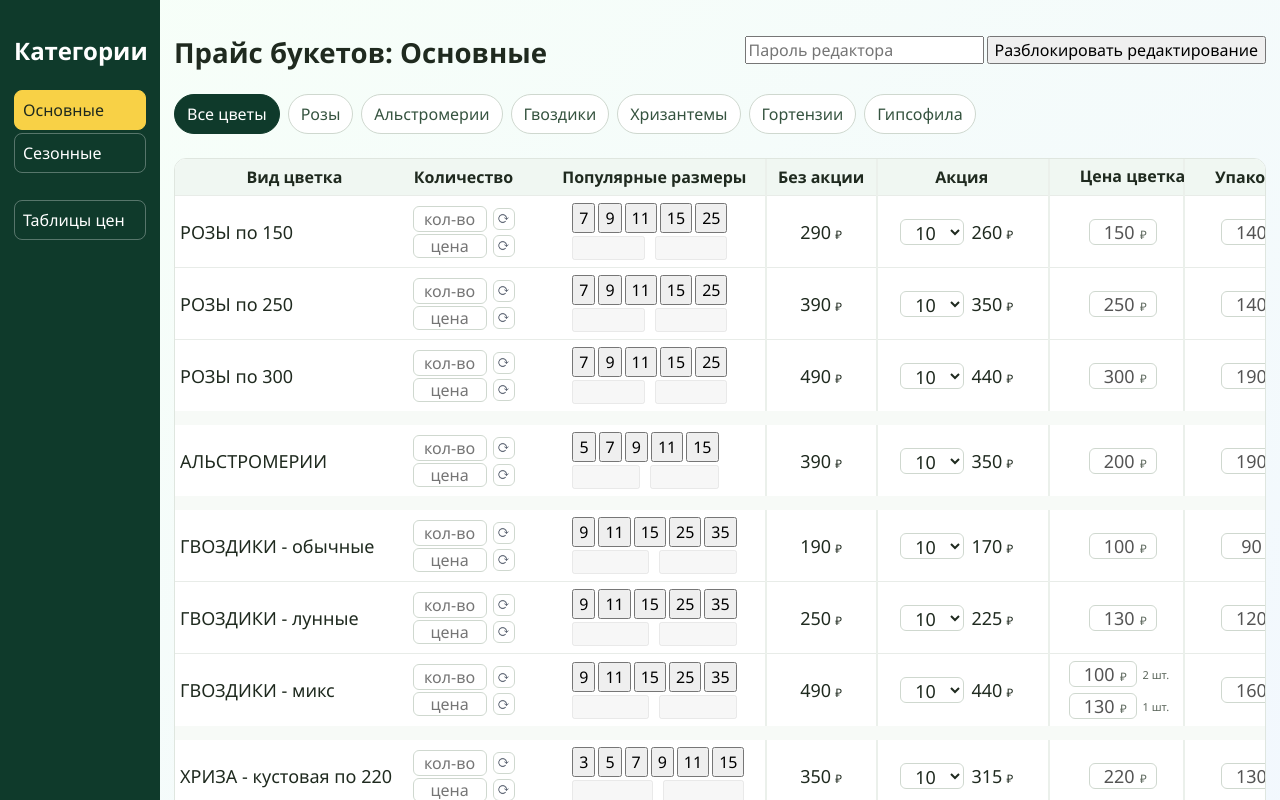
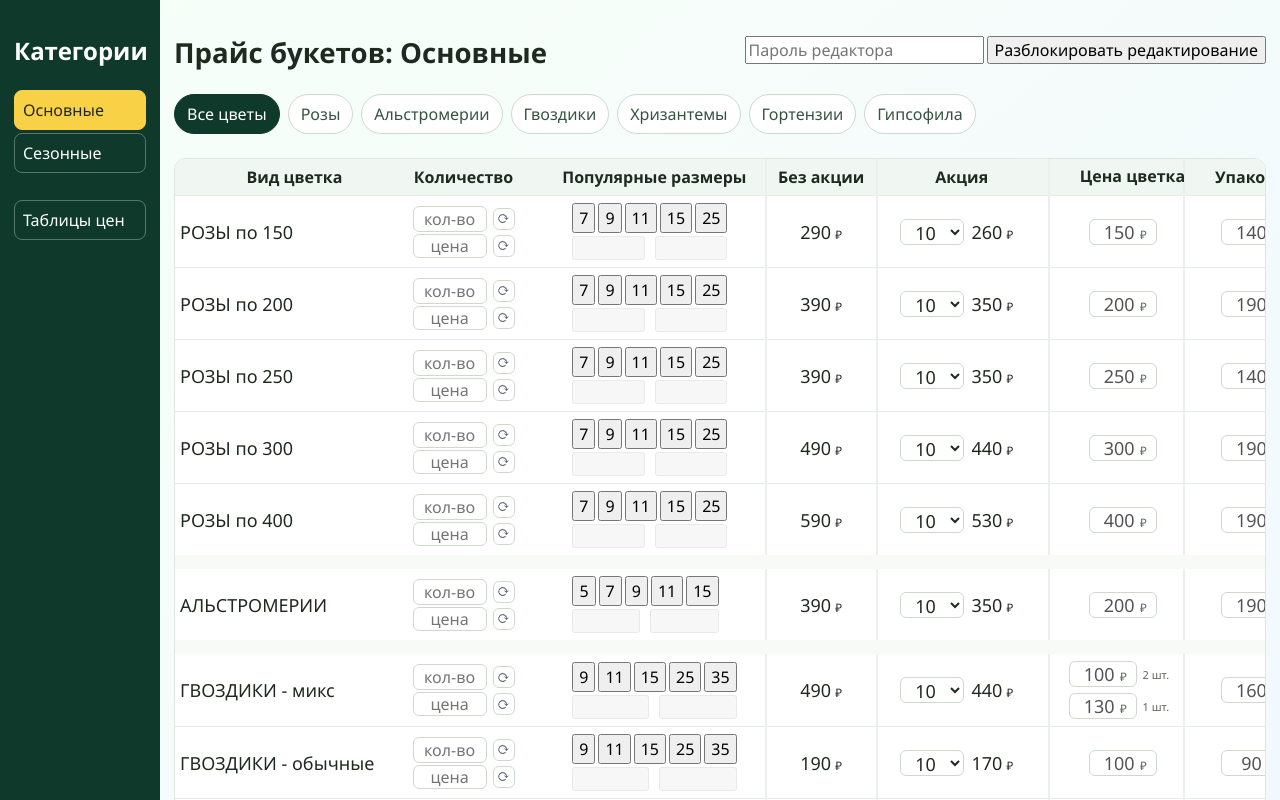
Before and after one commit to alizelect/flowers_baza, a Vue app: page / in a window 1280 px wide. Shown: the top 800 px of the page. Built offline with nearby package versions, Linux system fonts and the light colour scheme.

Commit message:
Add rose 200 and 400 price entries

```diff
--- a/public/data/flowers.json
+++ b/public/data/flowers.json
@@ -1,5 +1,5 @@
 {
-  "updatedAt": "2026-04-22T00:00:00.000Z",
+  "updatedAt": "2026-04-24T00:00:00.000Z",
   "items": [
     {
       "id": "d0dc5c2b-3db1-4da0-bf0b-42e2fdf154f4",
@@ -13,6 +13,26 @@
       "pistachioUnitPrice": 40,
       "discountPercent": 10,
       "isPromoEnabled": true,
+      "popularSizes": [
+        7,
+        9,
+        11,
+        15,
+        25
+      ]
+    },
+    {
+      "id": "2d6c2000-1111-4222-8333-200200200200",
+      "section": "osnovnye",
+      "flowerName": "РОЗЫ по 200",
+      "photoUrl": "https://images.unsplash.com/photo-1490750967868-88aa4486c946?auto=format&fit=crop&w=600&q=80",
+      "unitPrice": 200,
+      "packagingPrice": 0,
+      "hasPistachio": true,
+      "pistachioQty": 0,
+      "pistachioUnitPrice": 40,
+      "discountPercent": 10,
+      "isPromoEnabled": false,
       "popularSizes": [
         7,
         9,
@@ -47,6 +67,26 @@
       "flowerName": "РОЗЫ по 300",
       "photoUrl": "https://images.unsplash.com/photo-1490750967868-88aa4486c946?auto=format&fit=crop&w=600&q=80",
       "unitPrice": 300,
+      "packagingPrice": 0,
+      "hasPistachio": true,
+      "pistachioQty": 0,
+      "pistachioUnitPrice": 40,
+      "discountPercent": 10,
+      "isPromoEnabled": false,
+      "popularSizes": [
+        7,
+        9,
+        11,
+        15,
+        25
+      ]
+    },
+    {
+      "id": "4d6c4000-1111-4222-8333-400400400400",
+      "section": "osnovnye",
+      "flowerName": "РОЗЫ по 400",
+      "photoUrl": "https://images.unsplash.com/photo-1490750967868-88aa4486c946?auto=format&fit=crop&w=600&q=80",
+      "unitPrice": 400,
       "packagingPrice": 0,
       "hasPistachio": true,
       "pistachioQty": 0,
--- a/src/App.vue
+++ b/src/App.vue
@@ -118,8 +118,10 @@ function getInitialFlowerFilter(section: SectionKey): FlowerFilterKey {
 const activeFlowerFilter = ref<FlowerFilterKey>(getInitialFlowerFilter(store.activeSection))
 const MAIN_ORDER = [
   '\u0420\u041e\u0417\u042b \u043f\u043e 150',
+  '\u0420\u041e\u0417\u042b \u043f\u043e 200',
   '\u0420\u041e\u0417\u042b \u043f\u043e 250',
   '\u0420\u041e\u0417\u042b \u043f\u043e 300',
+  '\u0420\u041e\u0417\u042b \u043f\u043e 400',
   '\u0410\u041b\u042c\u0421\u0422\u0420\u041e\u041c\u0415\u0420\u0418\u0418',
   '\u0413\u0412\u041e\u0417\u0414\u0418\u041a\u0418 - \u043e\u0431\u044b\u0447\u043d\u044b\u0435',
   '\u0413\u0412\u041e\u0417\u0414\u0418\u041a\u0418 - \u043b\u0443\u043d\u043d\u044b\u0435',
@@ -516,8 +518,8 @@ const activePriceTableGroup = computed<PriceTableGroup | null>(() => {
 })
 
 const PRICE_MATRIX_TAB_ROWS = [
-  ['РОЗЫ по 150', 'РОЗЫ по 250', 'РОЗЫ по 300', null, 'АЛЬСТРОМЕРИИ', null, 'ГВОЗДИКИ - обычные', 'ГВОЗДИКИ - лунные', 'ГВОЗДИКИ - микс'],
-  ['ХРИЗА - одноголовая', null, 'ХРИЗА - кустовая по 220', 'ХРИЗА - кустовая по 250', 'ХРИЗА - кустовая по 300', null, 'ГОРТЕНЗИИ'],
+  ['РОЗЫ по 150', 'РОЗЫ по 200', 'РОЗЫ по 250', 'РОЗЫ по 300', 'РОЗЫ по 400', null, 'ГВОЗДИКИ - обычные', 'ГВОЗДИКИ - лунные', 'ГВОЗДИКИ - микс'],
+  ['ХРИЗА - одноголовая', null, 'ХРИЗА - кустовая по 220', 'ХРИЗА - кустовая по 250', 'ХРИЗА - кустовая по 300', null, 'ГОРТЕНЗИИ', null, 'АЛЬСТРОМЕРИИ'],
   ['ГИПСОФИЛА - букеты', 'ГИПСОФИЛА - композиции', null, 'ТЮЛЬПАНЫ по 220', null, 'ПИОНЫ по 590', 'ПИОНЫ по 690', 'ПИОНЫ по 790'],
 ] as const
 
@@ -601,7 +603,7 @@ function selectMobileCategory(key: string): void {
 
 function getFlowerGroup(item: FlowerItem): string {
   if (isChryzaSingle(item) || isChryzaBush220(item) || isChryzaBush250(item) || isChryzaBush300(item)) return 'chryza'
-  if (isRose150(item) || isRose250(item) || isRose300(item)) return 'rose'
+  if (isRose150(item) || isRose200(item) || isRose250(item) || isRose300(item) || isRose400(item)) return 'rose'
   if (isAlstroemerii(item)) return 'alstroemerii'
   if (isCarnationCommon(item) || isCarnationMoon(item) || isCarnationMix(item)) return 'carnation'
   if (isHydrangea(item)) return 'hydrangea'
@@ -617,9 +619,6 @@ function isGroupStart(item: FlowerItem, index: number): boolean {
   }
   const previous = visibleRows.value[index - 1]
   if (!previous) {
-    return false
-  }
-  if (isChryzaBush300(previous) && isChryzaSingle(item)) {
     return false
   }
   return getFlowerGroup(previous) !== getFlowerGroup(item)
@@ -679,6 +678,11 @@ function isRose150(item: FlowerItem): boolean {
   return name.includes('150')
 }
 
+function isRose200(item: FlowerItem): boolean {
+  const name = item.flowerName.trim().toLowerCase()
+  return name.includes('200')
+}
+
 function isRose250(item: FlowerItem): boolean {
   const name = item.flowerName.trim().toLowerCase()
   return name.includes('250')
@@ -689,6 +693,11 @@ function isRose300(item: FlowerItem): boolean {
   return name.includes('300')
 }
 
+function isRose400(item: FlowerItem): boolean {
+  const name = item.flowerName.trim().toLowerCase()
+  return name.includes('400')
+}
+
 function isAlstroemerii(item: FlowerItem): boolean {
   const name = item.flowerName.trim().toLowerCase()
   return name.includes('\u0430\u043b\u044c\u0441\u0442\u0440\u043e\u043c\u0435\u0440\u0438\u0438')
@@ -754,7 +763,7 @@ function isChryzaBush300(item: FlowerItem): boolean {
 
 
 function hasAutoPackagingByQty(item: FlowerItem): boolean {
-  return isRose150(item) || isRose250(item) || isRose300(item) || isAlstroemerii(item) || isCarnationCommon(item) || isCarnationMoon(item) || isCarnationMix(item) || isHydrangea(item) || isGypsophila(item) || isGypsophilaComposition(item) || isPeonies(item) || isTulips(item) || isChryzaSingle(item) || isChryzaBush220(item) || isChryzaBush250(item) || isChryzaBush300(item)
+  return isRose150(item) || isRose200(item) || isRose250(item) || isRose300(item) || isRose400(item) || isAlstroemerii(item) || isCarnationCommon(item) || isCarnationMoon(item) || isCarnationMix(item) || isHydrangea(item) || isGypsophila(item) || isGypsophilaComposition(item) || isPeonies(item) || isTulips(item) || isChryzaSingle(item) || isChryzaBush220(item) || isChryzaBush250(item) || isChryzaBush300(item)
 }
 function getPackagingPrice(item: FlowerItem, qty: number): number {
   if (!hasAutoPackagingByQty(item)) {
@@ -780,6 +789,20 @@ function getPackagingPrice(item: FlowerItem, qty: number): number {
       qty,
     )
   }
+  if (isRose400(item)) {
+    return getRosePackagingPrice(
+      getArrayValue(ROSE_300_PACKAGING_BY_ODD, idx, item.packagingPrice),
+      getArrayValue(ROSE_300_PISTACHIO_QTY_BY_ODD, idx),
+      qty,
+    )
+  }
+  if (isRose200(item)) {
+    return getRosePackagingPrice(
+      getArrayValue(ROSE_300_PACKAGING_BY_ODD, idx, item.packagingPrice),
+      getArrayValue(ROSE_300_PISTACHIO_QTY_BY_ODD, idx),
+      qty,
+    )
+  }
   if (isRose250(item)) {
     return getRosePackagingPrice(
       getArrayValue(ROSE_150_PACKAGING_BY_ODD, idx, item.packagingPrice),
@@ -859,6 +882,12 @@ function getPistachioQty(item: FlowerItem, qty: number): number {
     return getRosePistachioQty(getArrayValue(ROSE_250_PISTACHIO_QTY_BY_ODD, idx), qty)
   }
   if (isRose300(item)) {
+    return getRosePistachioQty(getArrayValue(ROSE_300_PISTACHIO_QTY_BY_ODD, idx), qty)
+  }
+  if (isRose400(item)) {
+    return getRosePistachioQty(getArrayValue(ROSE_300_PISTACHIO_QTY_BY_ODD, idx), qty)
+  }
+  if (isRose200(item)) {
     return getRosePistachioQty(getArrayValue(ROSE_300_PISTACHIO_QTY_BY_ODD, idx), qty)
   }
   if (isCarnationCommon(item)) {
@@ -1168,7 +1197,7 @@ function hidesMobilePistachio(item: FlowerItem): boolean {
 }
 
 function usesAutoPistachioQty(item: FlowerItem): boolean {
-  return isRose150(item) || isRose250(item) || isRose300(item) || isCarnationCommon(item) || isCarnationMoon(item) || isCarnationMix(item) || isAlstroemerii(item) || isHydrangea(item) || isPeonies(item) || isChryzaSingle(item)
+  return isRose150(item) || isRose200(item) || isRose250(item) || isRose300(item) || isRose400(item) || isCarnationCommon(item) || isCarnationMoon(item) || isCarnationMix(item) || isAlstroemerii(item) || isHydrangea(item) || isPeonies(item) || isChryzaSingle(item)
 }
 
 function isQtyInputLocked(item: FlowerItem): boolean {
```
Also changed, not shown: data/flowers.json (+41 -1 lines).
